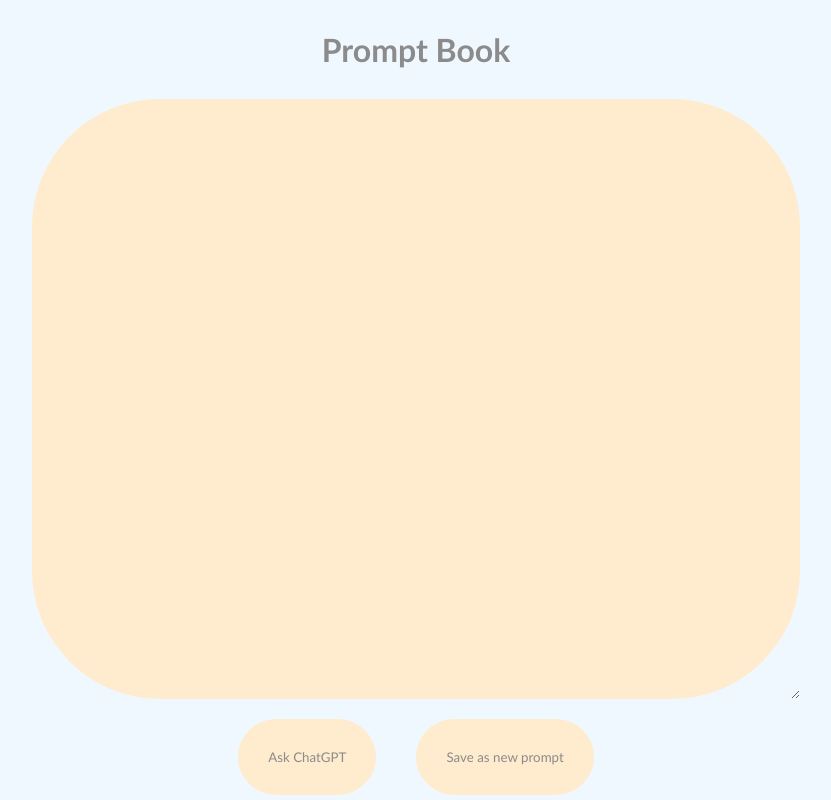
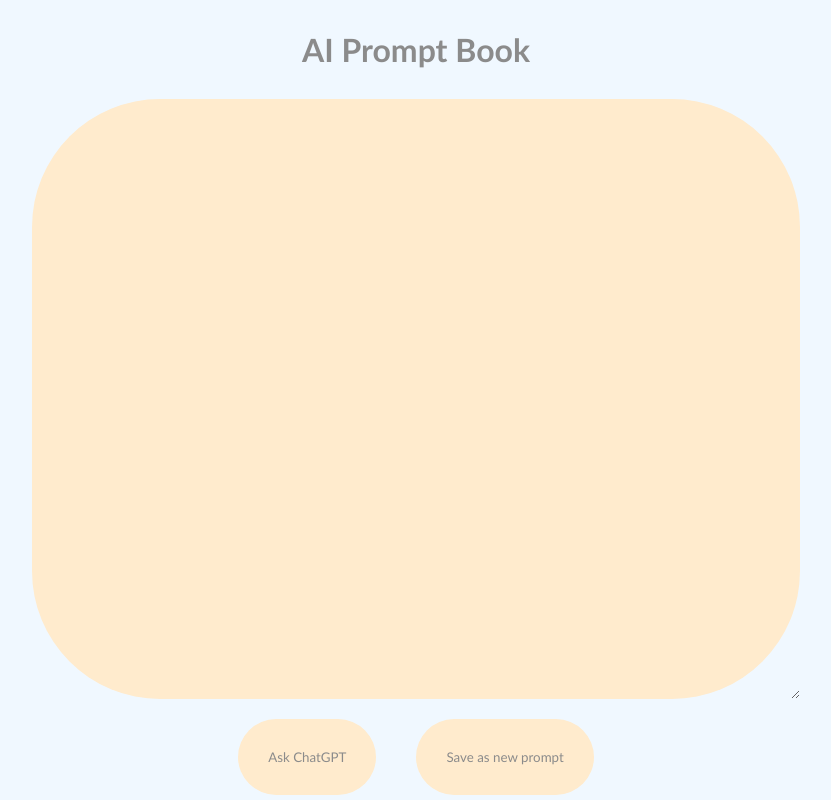
Before and after one commit to AnoukvanGemert/PromptBook, a plain HTML site: page FRONTEND/index.html in a window 1280 px wide. Shown: the whole page, without its empty margins (224-1055 px from the left). Drawn offline with Linux system fonts and the light colour scheme; no server answers.

Commit message:
titel aangepast naar AI Prompt Book

```diff
--- a/FRONTEND/index.html
+++ b/FRONTEND/index.html
@@ -4,14 +4,14 @@
 <head>
     <meta charset="UTF-8" />
     <meta name="viewport" content="width=device-width, initial-scale=1.0" />
-    <title>Document</title>
+    <title>AI Prompt Book</title>
     <script src="script.js" defer></script>
     <link rel="stylesheet" href="./style.css" />
 </head>
 
 <body>
     <div class="container">
-        <h1 class="title">Prompt Book</h1>
+        <h1 class="title">AI Prompt Book</h1>
         <div class="prompt-container">
             <textarea name="prompt" id="prompt" cols="100" rows="20"></textarea>
             <div class="buttons">
```
